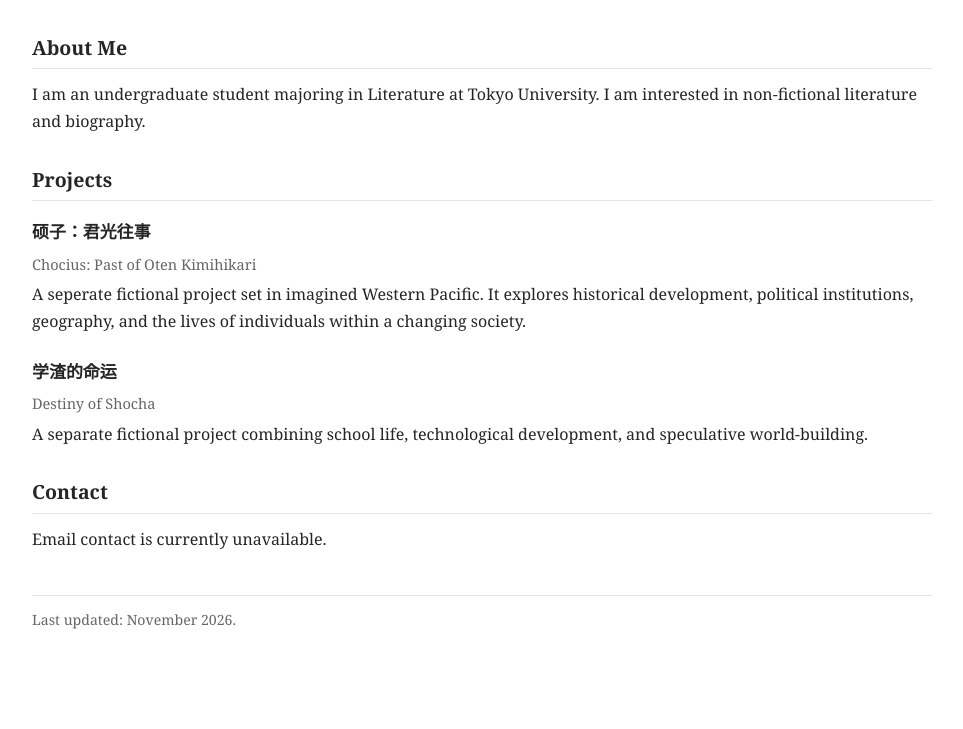
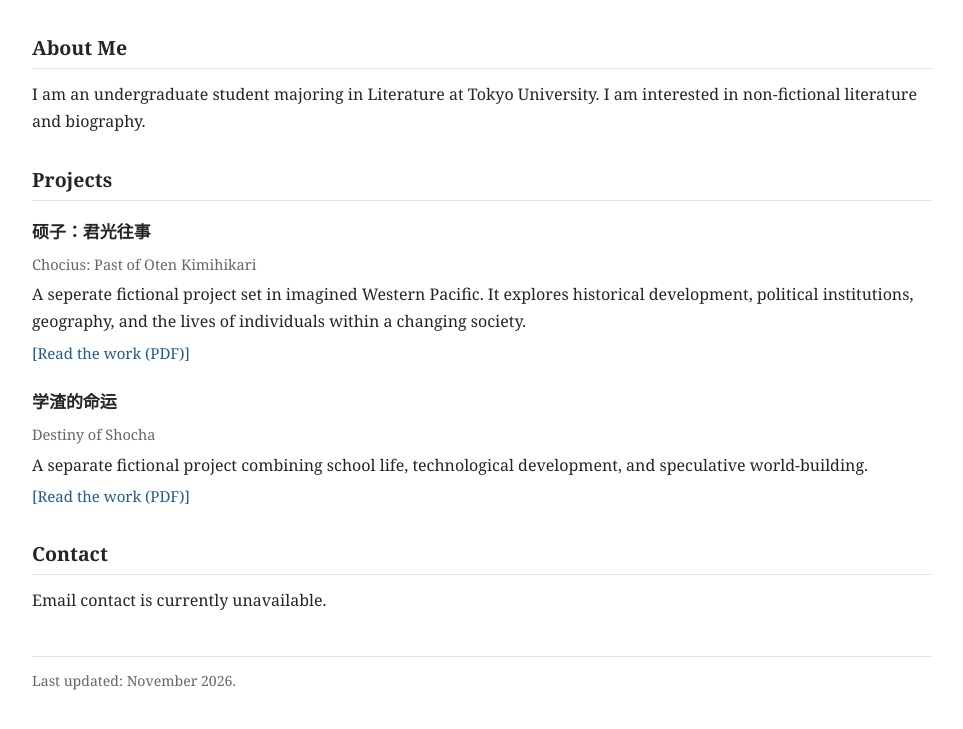
Before and after one commit to Weimaorui-EDC/Weimaorui-EDC.github.io, a plain HTML site: page index.html in a window 1280 px wide. Shown: the part 201-930 px from the top of the page, without its empty margins (158-1121 px from the left). Before the commit the page ends 891 px from the top, so only its background shows below. Drawn offline with Linux system fonts and the light colour scheme.

Commit message:
Add files via upload

```diff
--- a/index.html
+++ b/index.html
@@ -170,7 +170,11 @@
           individuals within a changing society.
         </p>
 
-        <!-- Add a public project link here when available. -->
+        <p class="project-link">
+          <a href="君光往事.pdf" target="_blank" rel="noopener">
+            [Read the work (PDF)]
+          </a>
+        </p>
       </article>
 
       <article class="project">
@@ -185,10 +189,14 @@
           technological development, and speculative world-building.
         </p>
 
-        <!-- Add a public project link here when available. -->
+        <p class="project-link">
+          <a href="学渣的命运.pdf" target="_blank" rel="noopener">
+            [Read the work (PDF)]
+          </a>
+        </p>
       </article>
 
-      <article class="project">
+    </section>
 
     <section>
       <h2>Contact</h2>
```
